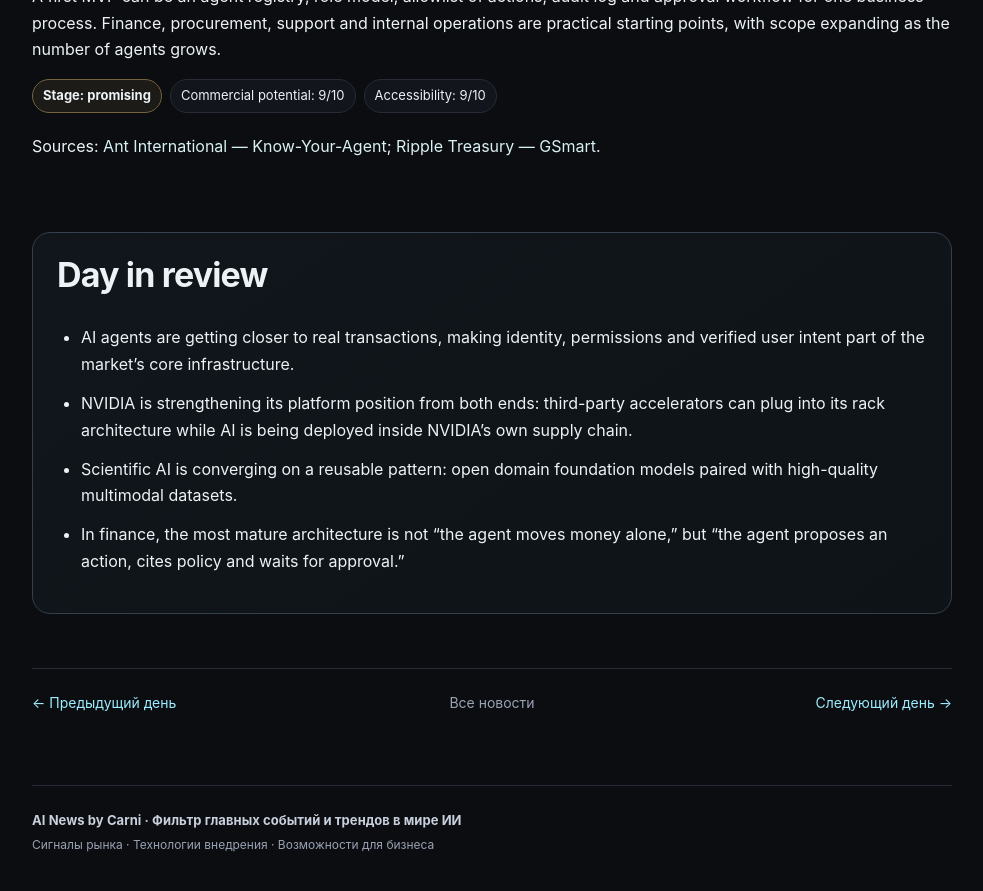
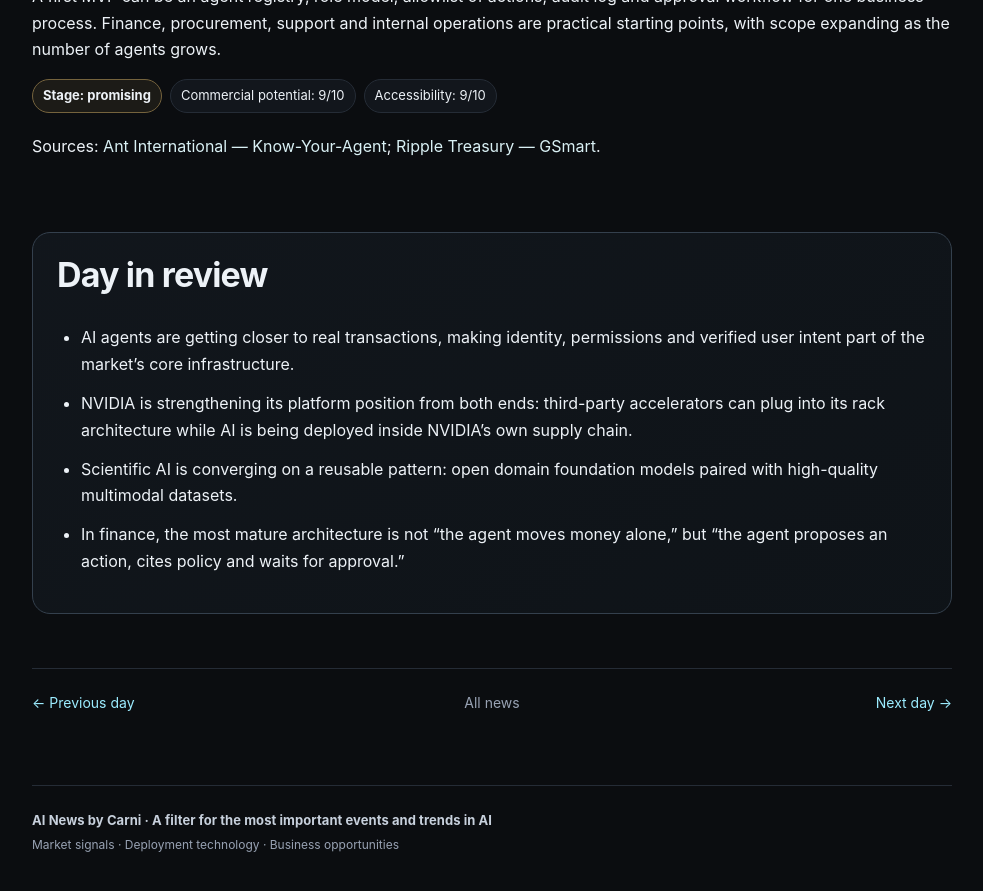
Before and after one commit to DmitryCarni/ai-news-by-carni, a Jekyll site: the page built from en/daily/2026-09-10.md, in a window 1280 px wide and 900 px high, scrolled down 4433 px. Shown: the top 891 px of the window, without its empty margins (148-1131 px from the left). Built offline with Jekyll 4.4.1, drawn with Linux system fonts in a browser that asks for light colours; part of the change alters nothing that is shown; some of the changed text lies outside the part shown.

```diff
--- a/en/daily/2026-09-10.md
+++ b/en/daily/2026-09-10.md
@@ -1,6 +1,7 @@
 ---
 layout: report
-report_type: daily
+report_type: daily_en
+lang: en
 report_date: 2026-09-10
 report_date_display: "September 10, 2026"
 card_title: "AI agents are moving toward real payments — and networks are starting to define who can be trusted"
```
